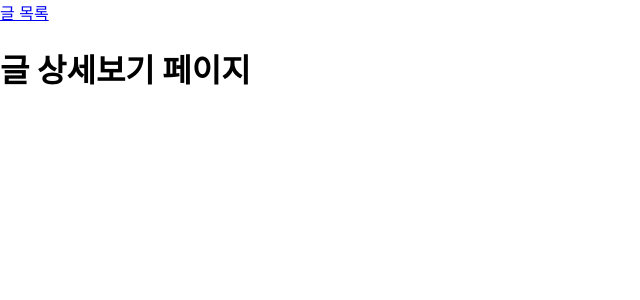
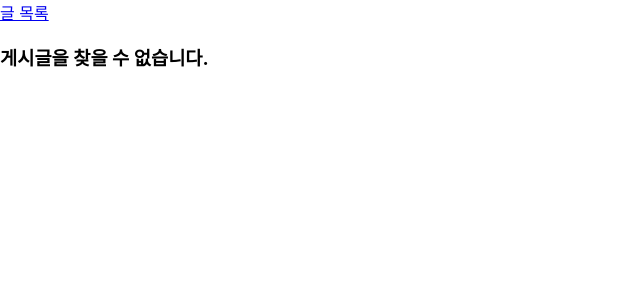
Before and after one commit to Eundeok2/React_board, a React (Create React App) app in the folder board_front/: page /article-detail/1 in a window 1280 px wide. Shown: the top 300 px of the page, without its empty margins (0-640 px from the left). Built offline with nearby package versions, Linux system fonts and the light colour scheme.

Commit message:
:sparkles: 글상세 페이지 구현 + 삭제 기능 구현

```diff
--- a/board_front/src/App.js
+++ b/board_front/src/App.js
@@ -18,7 +18,7 @@ const App = () => {
       <Routes>
         <Route path="/article-list" element={<ArticleList articles={articles} />} />
         <Route path="/article-create" element={<ArticleCreate setArticles={setArticles} articles={articles}/>} />
-        <Route path="/article-detail/:id" element={<ArticleDetail articles={articles} />} />
+        <Route path="/article-detail/:id" element={<ArticleDetail articles={articles} setArticles={setArticles} />} />
         <Route path="/article-update/:id" element={<ArticleUpdate articles={articles} setArticles={setArticles} />} />
       </Routes>
     </Router>
--- a/board_front/src/components/ArticleDetail.js
+++ b/board_front/src/components/ArticleDetail.js
@@ -1,9 +1,38 @@
 import React from "react";
+import { useParams, Link, useNavigate } from "react-router-dom";
 
-const ArticleDetail = () => {
+
+const ArticleDetail = ({ articles, setArticles }) => {
+  const { id } = useParams();
+  const article = articles.find((article) => article.postId === Number(id));
+  const navigate = useNavigate(); // 페이지 이동을 위해 navigate 사용
+
+  if (!article) return <h3>게시글을 찾을 수 없습니다.</h3>;
+
+  // 삭제 핸들로
+  const handleDelete = () => {
+    // 삭제할 게시글을 제외한 새로운 배열로 설정
+    const updateArticles = articles.filter((article) => article.postId !== Number(id));
+    setArticles(updateArticles) // 부모 컴포넌트에서 articles 상태를 업데이트
+
+    // 삭제 후 목록 페이지로 이동
+    navigate("/article-list")
+  }
+
+
   return(
     <div>
-      <h1>글 상세보기 페이지</h1>
+      <h1>{article.title}</h1>
+      <h3>작성자 : {article.author}</h3>
+      <p>조회수 : {article.viewContent}</p>
+      <p>작성 시간 : {article.createdAt.toLocaleDateString()}</p>
+      <p>수정 시간 : {article.updatedAt.toLocaleDateString()}</p>
+      <p>{article.content}</p>
+      <Link to="/article-list" >목록으로</Link>
+      <br />
+      <Link to={`/article-update/${article.postId}`}>수정</Link>
+      <br />
+      <button onClick={handleDelete}>삭제</button>
     </div>
   );
 };
--- a/board_front/src/components/ArticleList.js
+++ b/board_front/src/components/ArticleList.js
@@ -1,6 +1,5 @@
 import React from "react";
 import {Link } from "react-router-dom";
-import ArticleCreate from "./ArticleCreate";
 
 const ArticleList = ({ articles }) => {
   return(
@@ -12,7 +11,7 @@ const ArticleList = ({ articles }) => {
         <ul>
           {articles.map((article) => (
             <li key={article.id}>
-              <Link to={`/article-detail/${article.id}`}>{article.title}</Link>
+              <Link to={`/article-detail/${article.postId}`}>{article.title}</Link>
             </li>
           ))}
         </ul>
```
